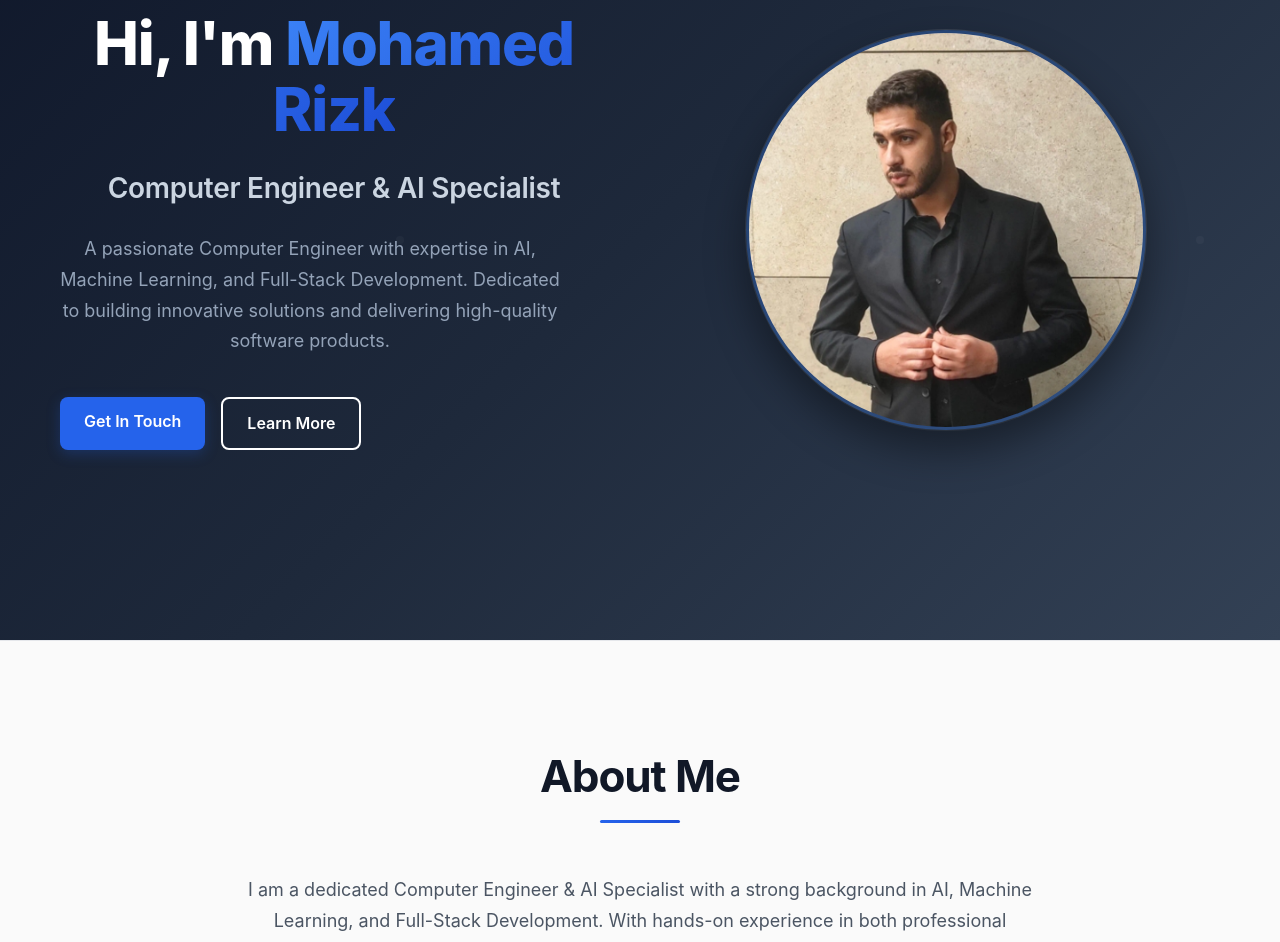
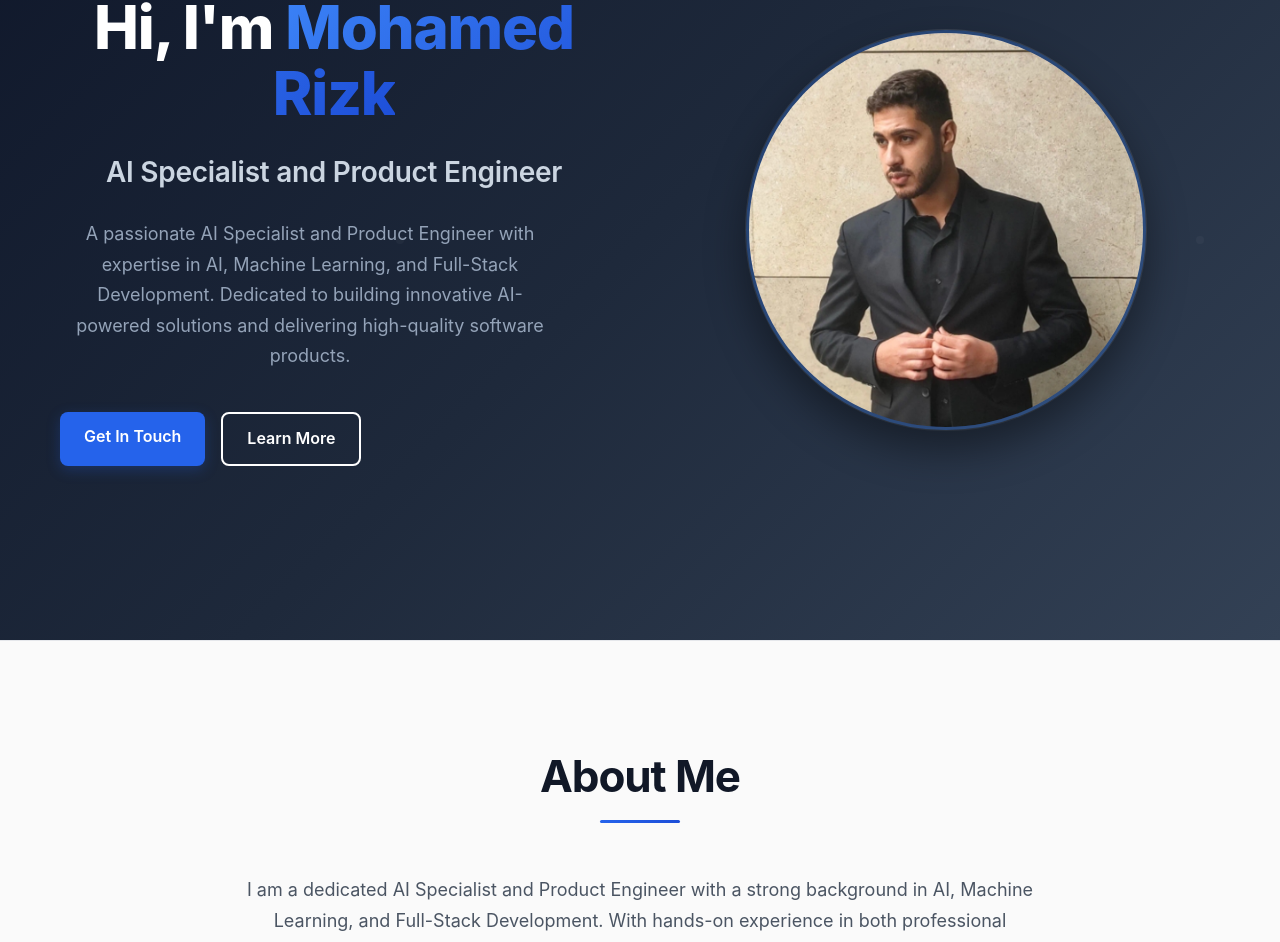
Before and after one commit to Mohrizk90/MY_Website, a React (Create React App) app: page / in a window 1280 px wide. Shown: the part 160-1102 px from the top of the page. Built offline with nearby package versions, Linux system fonts and the light colour scheme.

Commit message:
Update job title to AI Specialist and Product Engineer - Updated Hero.js subtitle and description - Updated About.js description - Enhanced focus on AI-powered solutions and product engineering

```diff
--- a/src/components/About.js
+++ b/src/components/About.js
@@ -34,7 +34,7 @@ const About = () => {
             transition={{ duration: 0.6, delay: 0.2 }}
           >
             <p>
-              I am a dedicated Computer Engineer & AI Specialist with a strong background in AI, Machine Learning, and Full-Stack Development.
+              I am a dedicated AI Specialist and Product Engineer with a strong background in AI, Machine Learning, and Full-Stack Development.
               With hands-on experience in both professional projects and innovative solutions, I have developed expertise in building scalable applications and AI-powered systems.
             </p>
             <p>
--- a/src/components/Hero.js
+++ b/src/components/Hero.js
@@ -31,7 +31,7 @@ const Hero = memo(() => {
               animate={{ opacity: 1, y: 0 }}
               transition={{ delay: 0.4, duration: 0.8 }}
             >
-              Computer Engineer & AI Specialist
+              AI Specialist and Product Engineer
             </motion.p>
 
             <motion.p
@@ -40,8 +40,8 @@ const Hero = memo(() => {
               animate={{ opacity: 1, y: 0 }}
               transition={{ delay: 0.6, duration: 0.8 }}
             >
-              A passionate Computer Engineer with expertise in AI, Machine Learning, and Full-Stack Development.
-              Dedicated to building innovative solutions and delivering high-quality software products.
+              A passionate AI Specialist and Product Engineer with expertise in AI, Machine Learning, and Full-Stack Development.
+              Dedicated to building innovative AI-powered solutions and delivering high-quality software products.
             </motion.p>
 
             <motion.div
```
Also changed, not shown: 7 other files (tests, documents, lock files or other folders).
